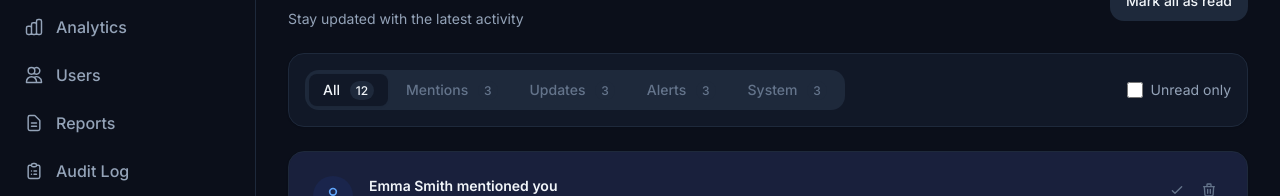
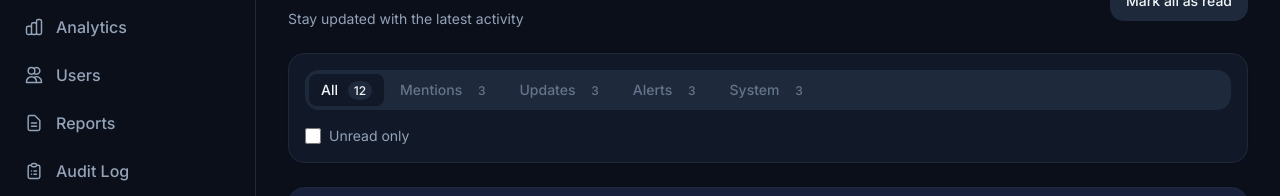
Before and after one commit to Marvi-G/nexus-pulse-dashboard, a Nuxt app: page /notifications in a window 1280 px wide. Shown: the part 123-319 px from the top of the page. Built offline with nearby package versions, Linux system fonts and the light colour scheme; no server answers.

Commit message:
Fixed notification respo

```diff
--- a/pages/notifications.vue
+++ b/pages/notifications.vue
@@ -17,18 +17,16 @@
 
     <!-- Filters -->
     <div class="card p-4">
+      <div class="flex flex-col gap-4">
+        <!-- Filter tabs - wrap on mobile -->
         <div
-        class="flex flex-col sm:flex-row items-start sm:items-center justify-between gap-4"
-      >
-        <!-- Filter tabs -->
-        <div
-          class="flex items-center gap-1 p-1 rounded-xl bg-[var(--color-bg-tertiary)]"
+          class="flex flex-wrap items-center gap-1 p-1 rounded-xl bg-[var(--color-bg-tertiary)]"
         >
           <button
             v-for="tab in tabs"
             :key="tab.value"
             :class="[
-              'px-3.5 py-1.5 text-sm font-medium rounded-lg transition-all',
+              'px-3 py-1.5 text-sm font-medium rounded-lg transition-all',
               notificationsStore.filter === tab.value
                 ? 'bg-[var(--color-bg-card)] text-[var(--color-text-primary)] shadow-soft'
                 : 'text-[var(--color-text-tertiary)] hover:text-[var(--color-text-secondary)]',
@@ -46,6 +44,7 @@
         </div>
 
         <!-- Unread toggle -->
+        <div class="flex items-center justify-between sm:justify-start">
           <label class="flex items-center gap-2 cursor-pointer">
             <input
               type="checkbox"
@@ -57,6 +56,7 @@
               >Unread only</span
             >
           </label>
+        </div>
       </div>
     </div>
 
```
Lines whose indentation alone changed are shown as unchanged.
